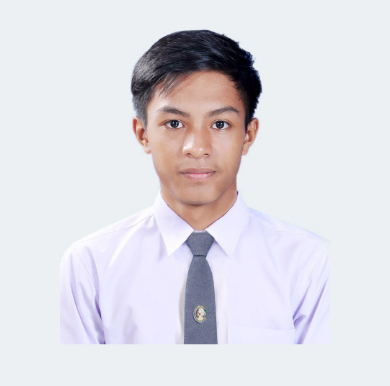
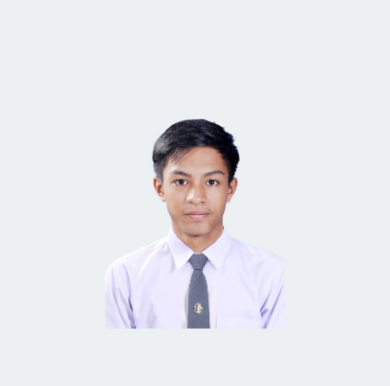
Before and after one commit to ahmadnikaji/project, a plain HTML site: page index.html in a window 390 px wide. Shown: the part 458-844 px from the top of the page. Drawn offline with Linux system fonts and the light colour scheme.

Commit message:
Update style.css

```diff
--- a/style.css
+++ b/style.css
@@ -362,4 +362,9 @@ header .header-contant img {
         align-items: center;
     }
 
+        header .header-contant img {
+        max-width: 180px;
+        margin: auto;
+    }
+
 }
```
